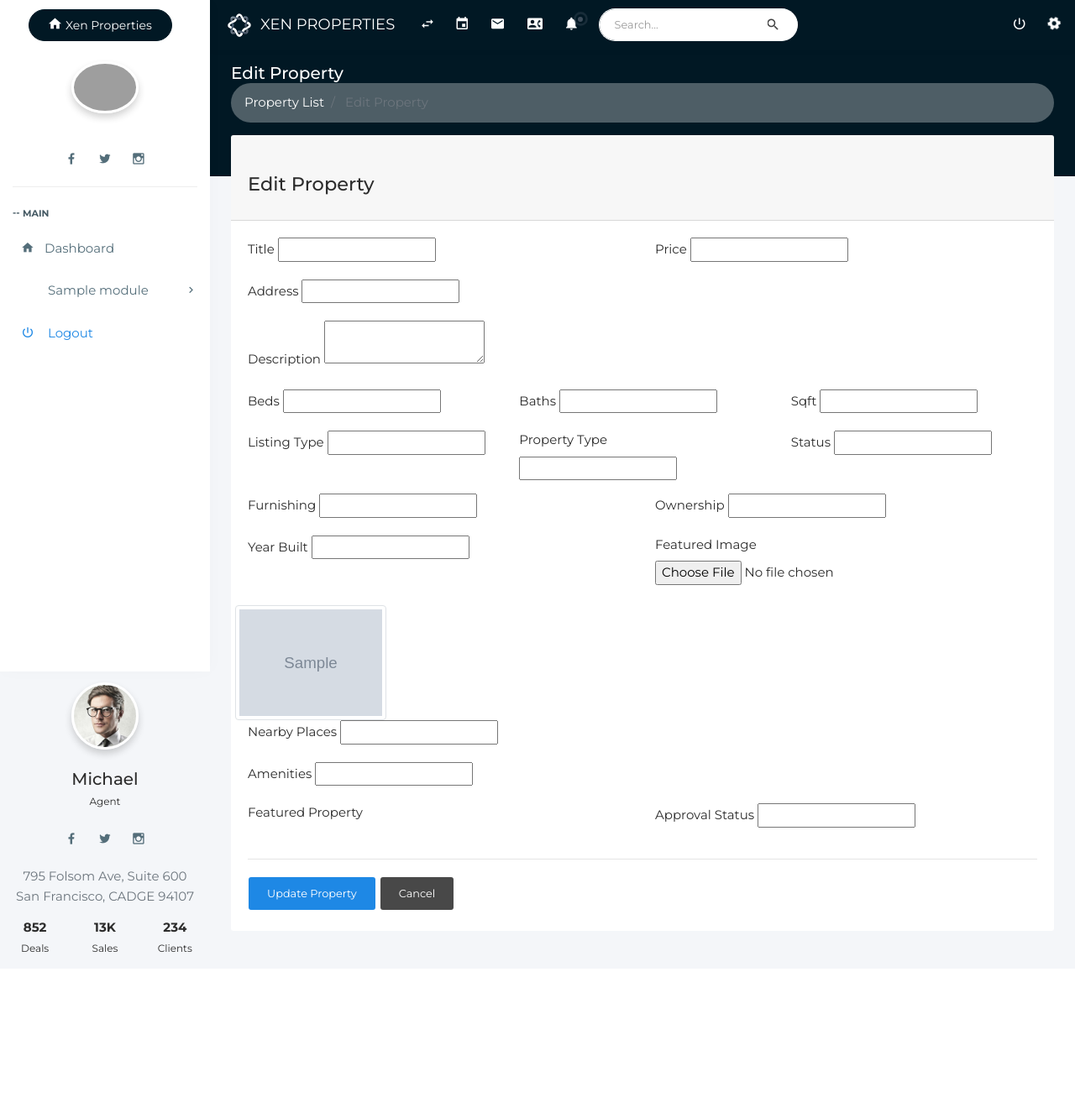
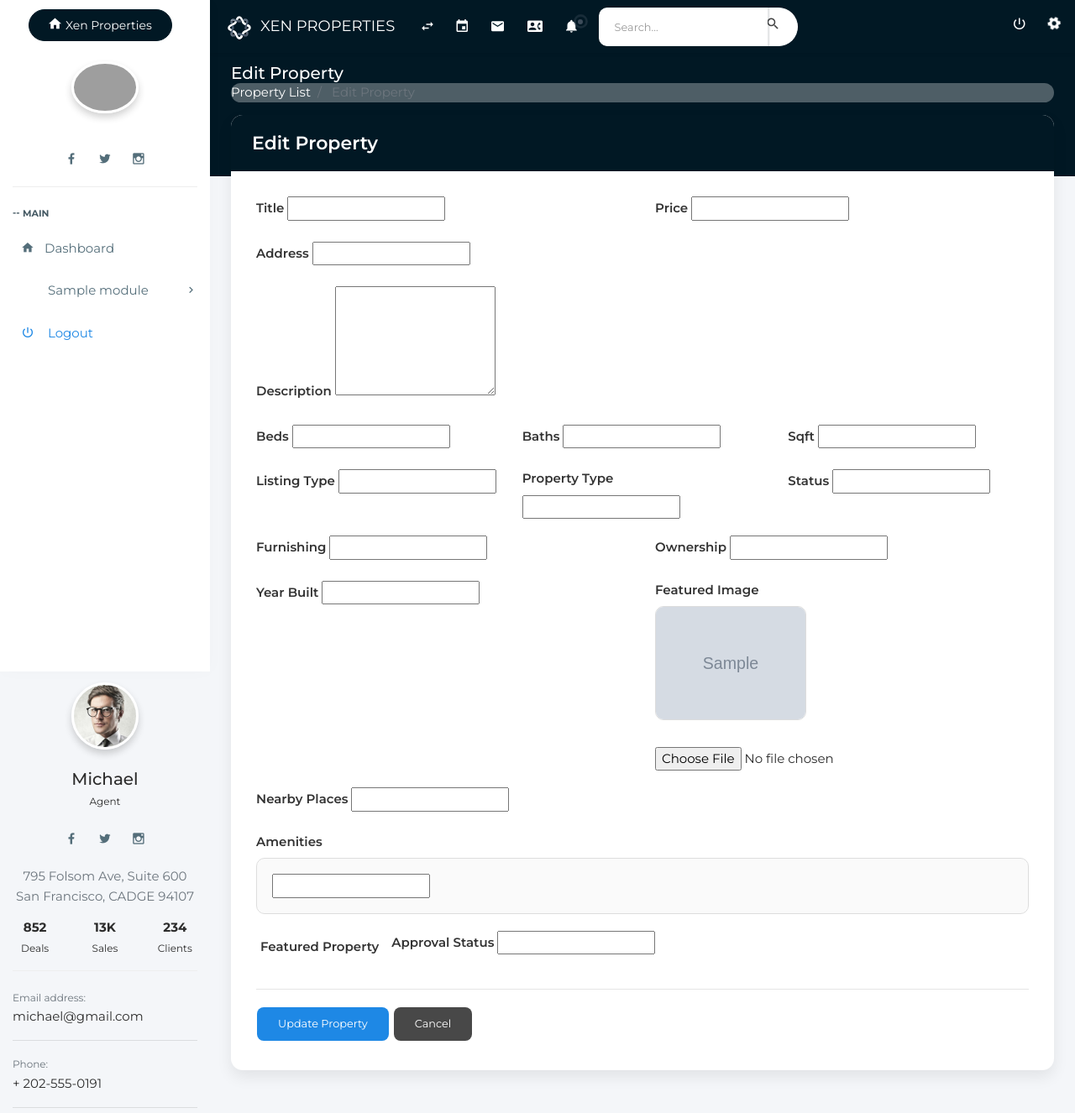
Before and after one commit to aysha-shahana/real-estate-full, a Django app: template backend/my_app/templates/edit-property.html in a window 1280 px wide. Shown: the whole page at 84% size. Before the commit the page ends 1135 px from the top, so only its background shows below. Run offline with Django 5.2, Linux system fonts and the light colour scheme; the template is opened without the code that fills it: most values are stand-ins (such as "Sample title", 1, 10 or a date in 2020); grey boxes marked "Sample" are stand-in pictures; form fields are guessed from the names that the template uses; some libraries are stand-ins or nearby versions; grey boxes are pictures that could not be loaded.

Commit message:
Added property CRUD and improved property management UI

```diff
--- /dev/null
+++ b/backend/my_app/static/css/edit_property.css
@@ -0,0 +1,201 @@
+/*=========================================
+    EDIT PROPERTY
+=========================================*/
+
+.card{
+    border:0;
+    border-radius:14px;
+    overflow:hidden;
+    box-shadow:0 8px 18px rgba(0,0,0,.08);
+}
+
+.card-header{
+    background:#011824;
+    color:#fff;
+    padding:18px 25px;
+    border:none;
+}
+
+.card-header h4{
+    margin:0;
+    font-size:22px;
+    font-weight:600;
+}
+
+.card-body{
+    padding:30px;
+}
+
+
+/* Labels */
+
+label{
+
+    font-weight:600;
+
+    margin-bottom:8px;
+
+    color:#333;
+
+}
+
+
+/* Text Inputs */
+.form-control,
+.form-select{
+
+
+    width:100%;
+
+    height:46px;
+
+    border:1px solid #dcdcdc;
+
+    border-radius:10px;
+
+    padding:0 14px;
+
+    transition:.25s;
+
+    background:#fff;
+
+}
+
+
+/* Textarea */
+
+textarea{
+
+    min-height:130px;
+
+    padding-top:12px;
+
+}
+
+
+/* Focus */
+
+.form-control,
+.form-select:focus{
+
+    outline:none;
+
+    border-color:#011824;
+
+    box-shadow:0 0 0 .15rem rgba(1,24,36,.1);
+
+}
+
+
+/* Image */
+
+.current-image{
+
+    width:180px;
+
+    border-radius:10px;
+
+    margin-bottom:12px;
+
+    border:1px solid #ddd;
+
+}
+
+
+/* Checkbox */
+
+input[type=checkbox]{
+
+    margin-right:8px;
+
+}
+
+
+/* Amenities */
+
+.amenities-box{
+
+    border:1px solid #ddd;
+
+    border-radius:10px;
+
+    padding:18px;
+
+    background:#fafafa;
+
+    max-height:230px;
+
+    overflow-y:auto;
+
+}
+
+
+/* Buttons */
+
+.btn-primary{
+
+    background:#011824;
+
+    border:none;
+
+    border-radius:8px;
+
+    padding:11px 25px;
+
+}
+
+.btn-primary:hover{
+
+    background:#03314a;
+
+}
+
+
+.btn-secondary{
+
+    border-radius:8px;
+
+    padding:11px 25px;
+
+}
+
+
+/* Breadcrumb */
+
+.breadcrumb{
+
+    background:transparent;
+
+    padding:0;
+
+}
+
+.breadcrumb-item a{
+
+    color:#0d6efd;
+
+    text-decoration:none;
+
+}
+
+
+/* Form spacing */
+
+.mb-3{
+
+    margin-bottom:20px !important;
+
+}
+
+
+/* Responsive */
+
+@media(max-width:768px){
+
+.card-body{
+
+    padding:20px;
+
+}
+
+}
--- a/backend/my_app/templates/edit-property.html
+++ b/backend/my_app/templates/edit-property.html
@@ -1,5 +1,9 @@
 {% extends "base.html" %}
 {% load static %}
+
+{% block extra_css %}
+<link rel="stylesheet" href="{% static 'css/edit_property.css' %}">
+{% endblock %}
 
 {% block content %}
 
@@ -104,15 +108,17 @@
 
                     <div class="col-md-6 mb-3">
                         <label>Featured Image</label>
+
+                        {% if property.image %}
+<div class="mb-3">
+    <img src="{{ property.image.url }}"
+         class="current-image">
+</div>
+{% endif %}
+
                         {{ form.image }}
                     </div>
-                    {% if property.image %}
-    <div class="mt-2">
-        <img src="{{ property.image.url }}"
-             width="180"
-             class="img-thumbnail">
-    </div>
-{% endif %}
+
 
                     <div class="col-md-12 mb-3">
                         <label>Nearby Places</label>
@@ -120,13 +126,27 @@
                     </div>
 
 <div class="col-md-12 mb-3">
+
     <label>Amenities</label>
+
+    <div class="amenities-box">
+
         {{ form.amenities }}
+
     </div>
 
-                    <div class="col-md-6 mb-3">
-                        <label>Featured Property</label><br>
+</div>
+
+                   <div class="form-check mt-2">
+
     {{ form.is_featured }}
+
+    <label class="form-check-label">
+
+        Featured Property
+
+    </label>
+
 </div>
 
                     <div class="col-md-6 mb-3">
```
Also changed, not shown: backend/my_app/forms.py (+42 -5 lines). Lines whose indentation alone changed are shown as unchanged.
